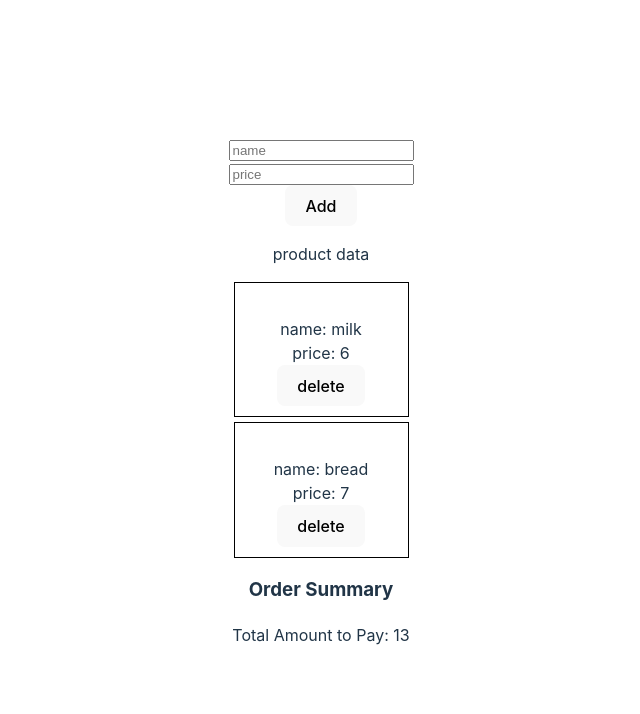
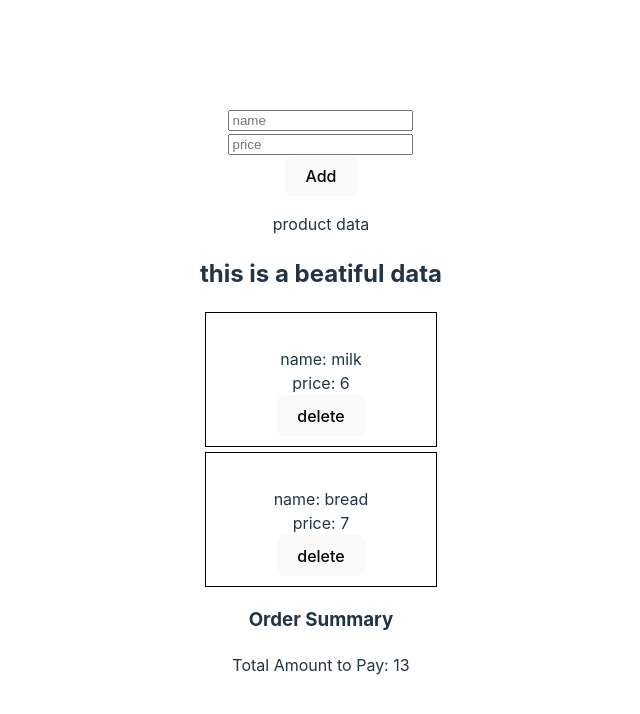
Before and after one commit to RacheliHirshman/Firstlesson, a React (Vite) app: page / in a window 1280 px wide. Shown: the top 714 px of the page, without its empty margins (319-959 px from the left). Built offline with nearby package versions, Linux system fonts and the light colour scheme.

Commit message:
change in  all products

```diff
--- a/src/Components/Allproducts.jsx
+++ b/src/Components/Allproducts.jsx
@@ -7,6 +7,7 @@ const AllProducts = ({ productsArr ,deleteProduct}) => {
     return (
 <div>
     <p>product data</p>
+    <h2>this is a beatiful data</h2>
     <ShowDetails productsArr={productsArr} deleteProduct={deleteProduct}/>
 </div>
     );
```
